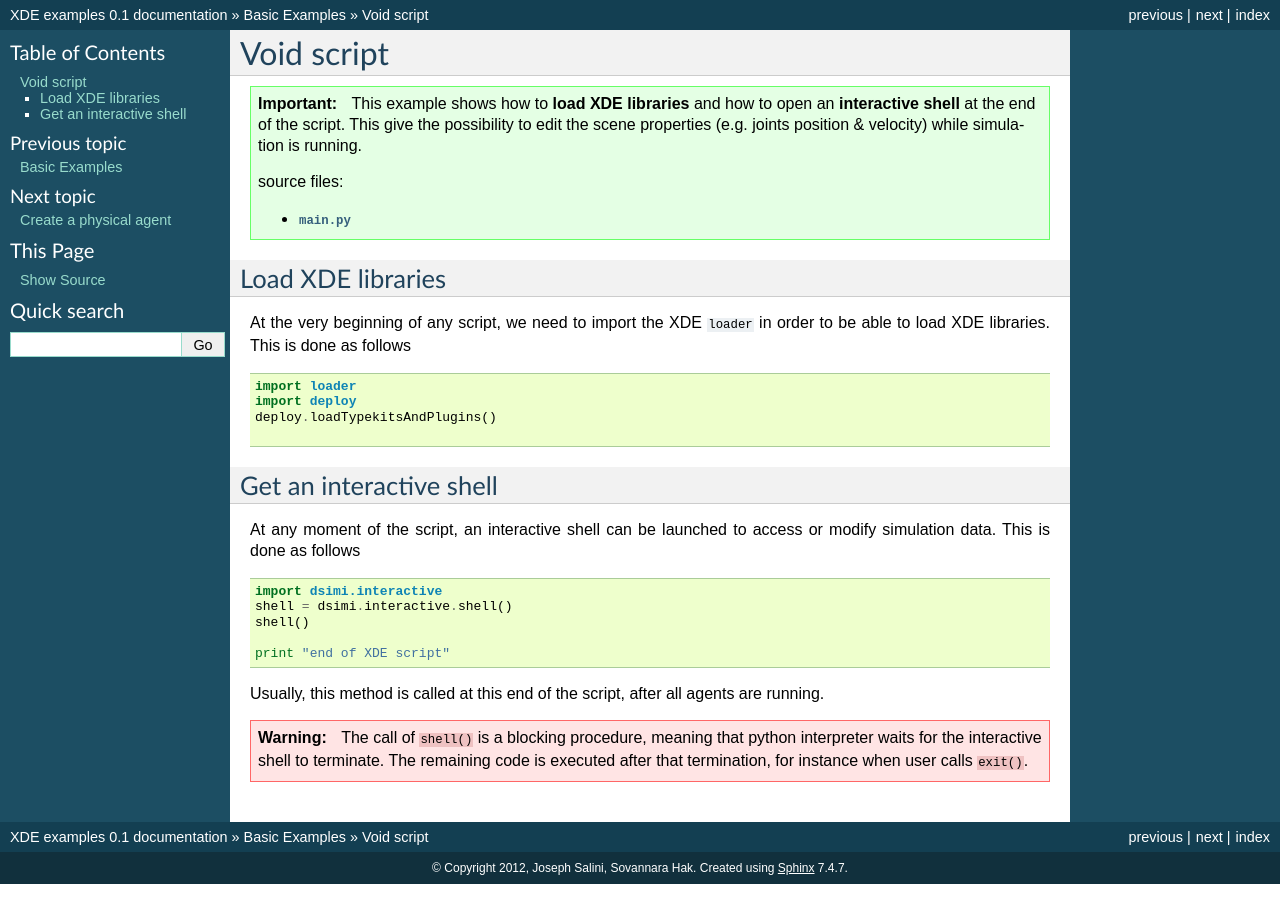
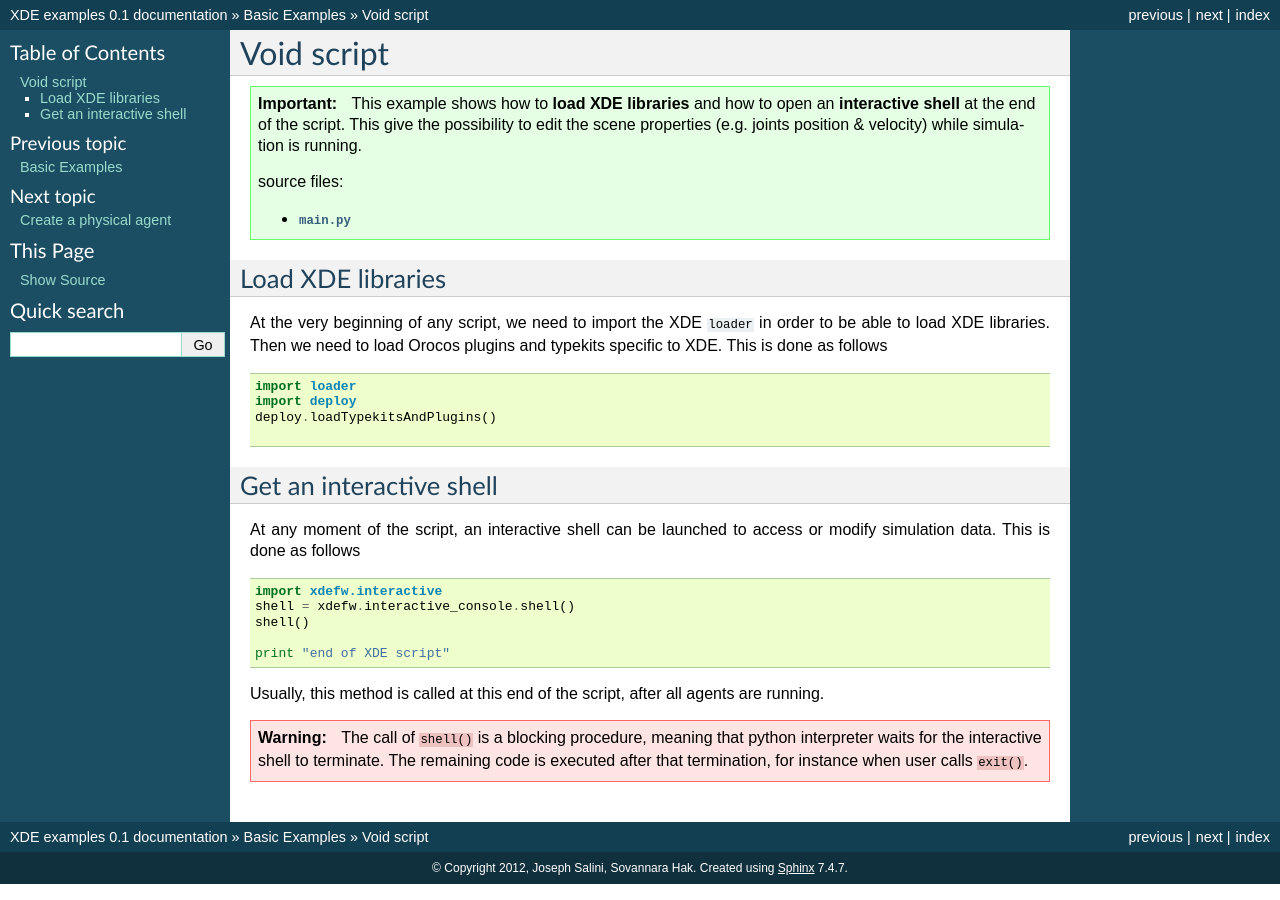
Before and after one commit to ISIR-SYROCO/XDE-DocExamples, a Sphinx documentation site: the page built from source/examples/00_basic/00_void.rst, in a window 1280 px wide. Built offline with Sphinx 7.4.7, drawn with Linux system fonts in a browser that asks for light colours; formulas are drawn with MathJax 3.

Commit message:
Update void script tutorial

```diff
--- a/source/examples/00_basic/00_void.rst
+++ b/source/examples/00_basic/00_void.rst
@@ -20,7 +20,8 @@ Load XDE libraries
 ------------------
 
 At the very beginning of any script, we need to import the XDE ``loader``
-in order to be able to load XDE libraries. This is done as follows
+in order to be able to load XDE libraries. Then we need to load Orocos plugins and typekits specific to XDE.
+This is done as follows
 
 .. literalinclude:: 00_void/main.py
    :start-after: ##### Preambule
--- a/source/examples/00_basic/00_void/main.py
+++ b/source/examples/00_basic/00_void/main.py
@@ -8,8 +8,8 @@ deploy.loadTypekitsAndPlugins()
 
 
 ##### Interactive shell
-import dsimi.interactive
-shell = dsimi.interactive.shell()
+import xdefw.interactive
+shell = xdefw.interactive_console.shell()
 shell()
 
 print "end of XDE script"
```
